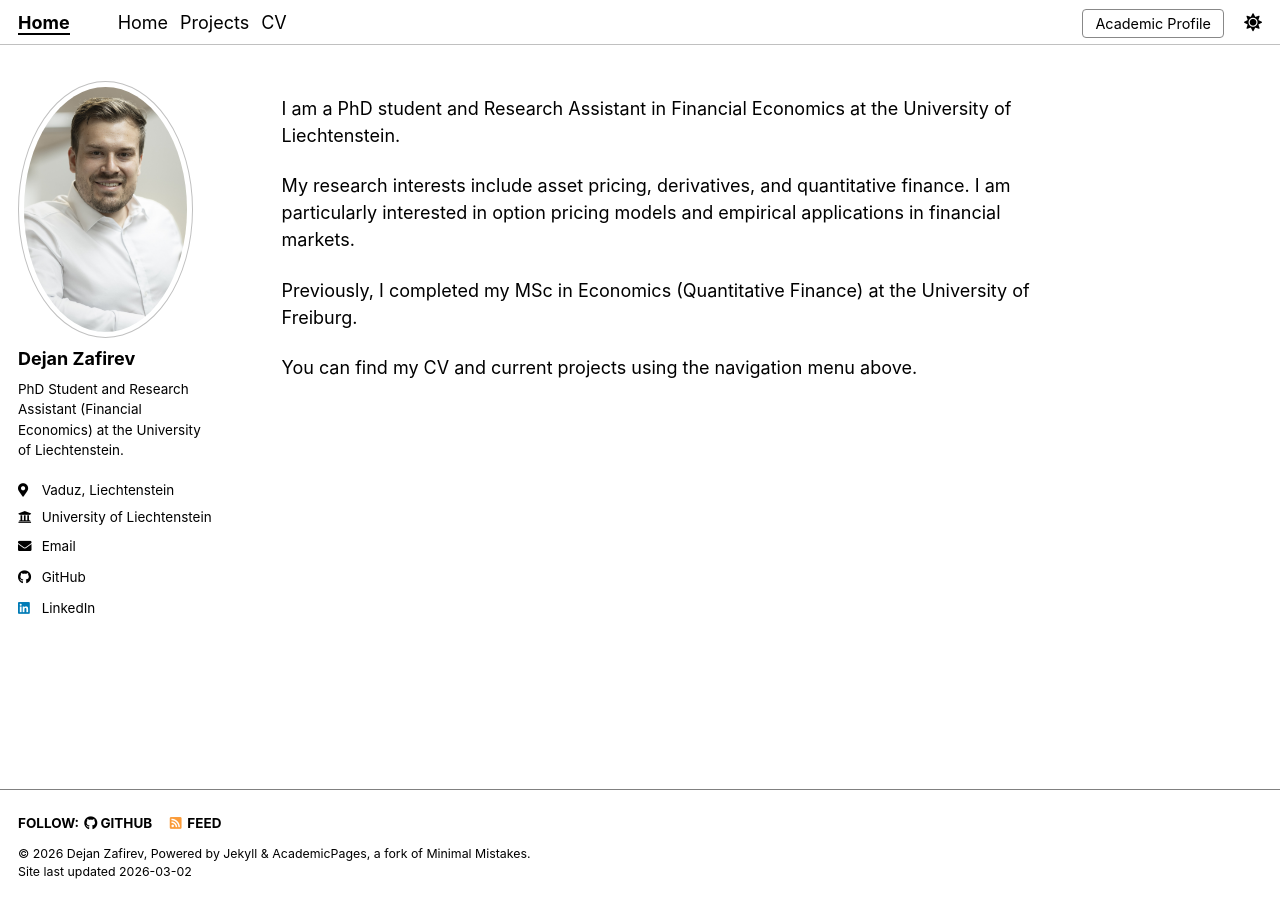
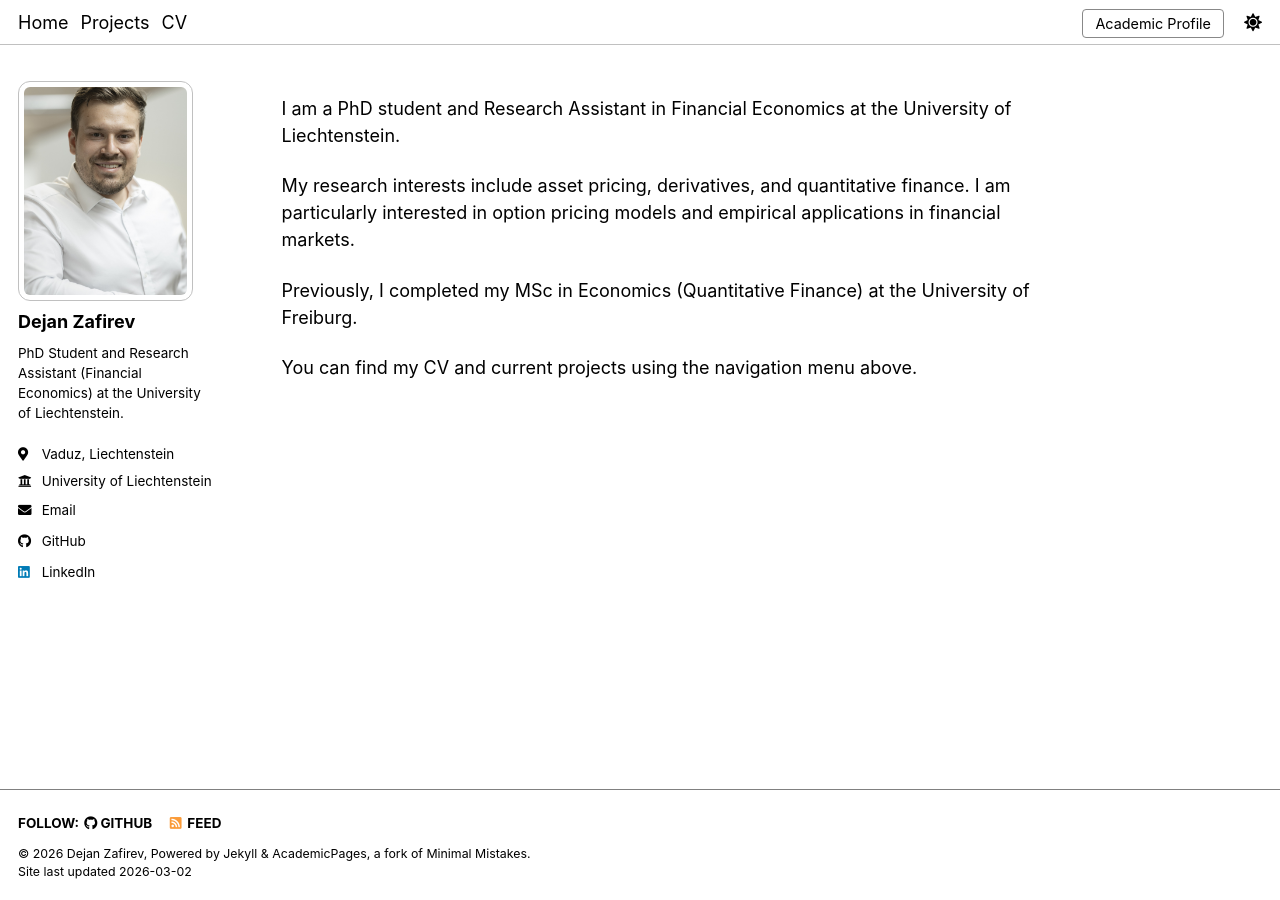
Before and after one commit to dejanzafirev/dejanzafirev.github.io, a Jekyll site: the page built from _pages/about.md, in a window 1280 px wide. Built offline with Jekyll 4.4.1, drawn with Linux system fonts in a browser that asks for light colours; a script bundle is joined from its source files by our own code; library files that are not in the unit come from our copies.

Commit message:
New changes

```diff
--- a/_config.yml
+++ b/_config.yml
@@ -99,7 +99,7 @@ facebook:
   username               :
   app_id                 :
   publisher              :
-og_image                 :  # Social media default site image
+og_image                 :  "pic.JPG"  # Social media default site image
 og_description           :  # Social media default site image description
 # For specifying social profiles
 # - https://developers.google.com/structured-data/customize/social-profiles
--- a/_includes/masthead.html
+++ b/_includes/masthead.html
@@ -4,10 +4,11 @@
     <div class="masthead__menu">
       <nav id="site-nav" class="no-greedy-nav">
   <ul class="visible-links">
+    <!--
     <li class="masthead__menu-item masthead__menu-item--lg persist {% if page.url == '/' or page.url == '/index.html' %}selected{% endif %}">
-      <a href="{{ base_path }}/">Home</a>
+      <a href="{{ base_path }}/">{{ site.title }}</a>
     </li>
-
+     -->
     {% for link in site.data.navigation.main %}
       {% if link.url contains 'http' %}
         {% assign domain = '' %}
--- a/assets/css/custom.css
+++ b/assets/css/custom.css
@@ -1,6 +1,8 @@
 .author__avatar img {
-    border-radius: 50% !important;
-    object-fit: cover;
+  width: 220px !important;   /* change size here */
+  height: 220px !important;  /* force square */
+  object-fit: cover;         /* prevents stretching */
+  border-radius: 12px !important;  /* square with soft corners */
 }
 .academic-button {
   background-color: transparent;
```
